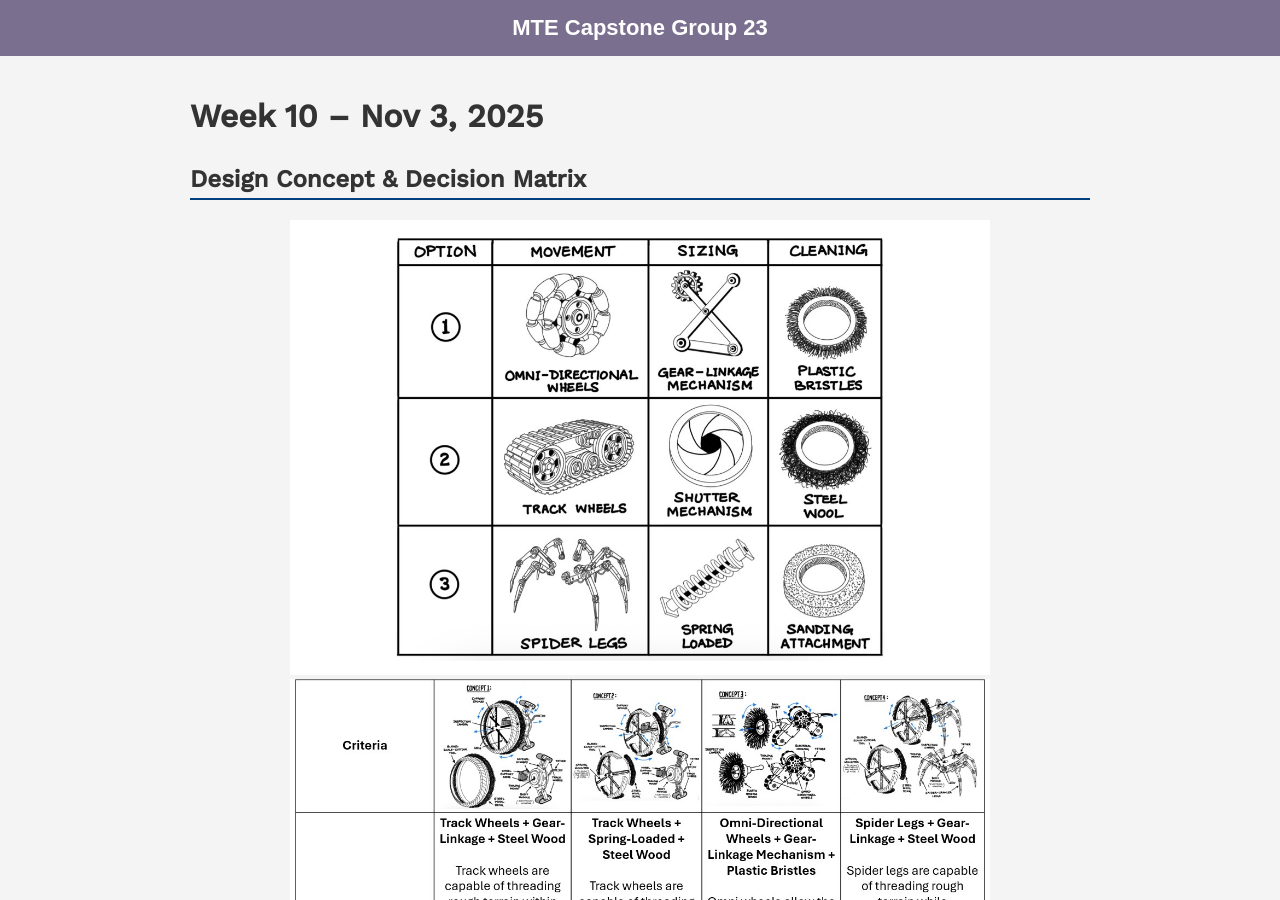
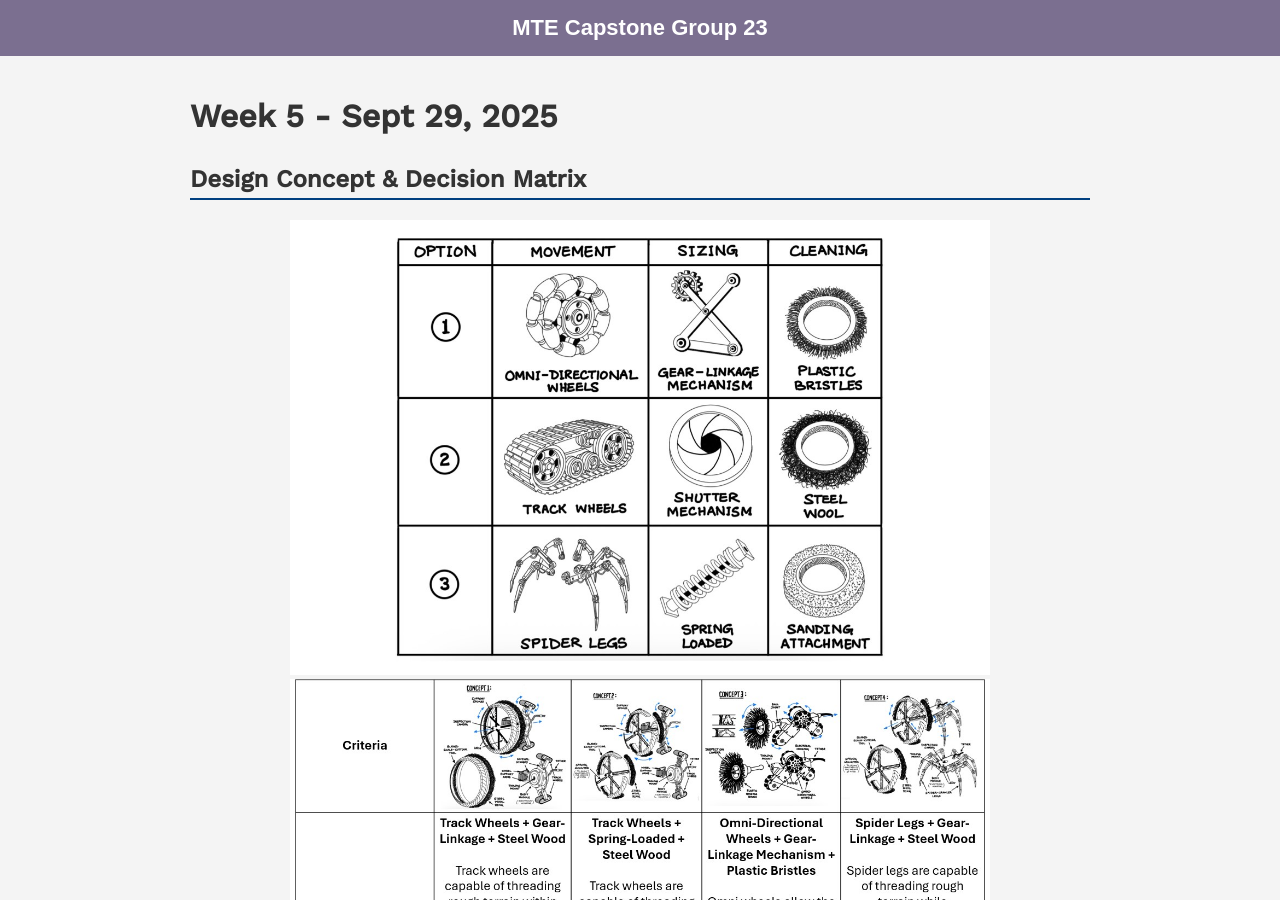
Before and after one commit to warisz/mte-capstone, a Jekyll site: the page built from meetings/sept-29-2025.md, in a window 1280 px wide and 900 px high. Built offline with Jekyll 4.4.1, drawn with Linux system fonts in a browser that asks for light colours.

Commit message:
Update sept-29-2025.md

```diff
--- a/meetings/sept-29-2025.md
+++ b/meetings/sept-29-2025.md
@@ -1,8 +1,8 @@
 ---
 layout: default
-title: Week 10 - Nov 3, 2025
+title: Week 5 - Sept 29, 2025
 ---
-# Week 10 – Nov 3, 2025
+# Week 5 - Sept 29, 2025
 
 ## Design Concept & Decision Matrix
 
```
